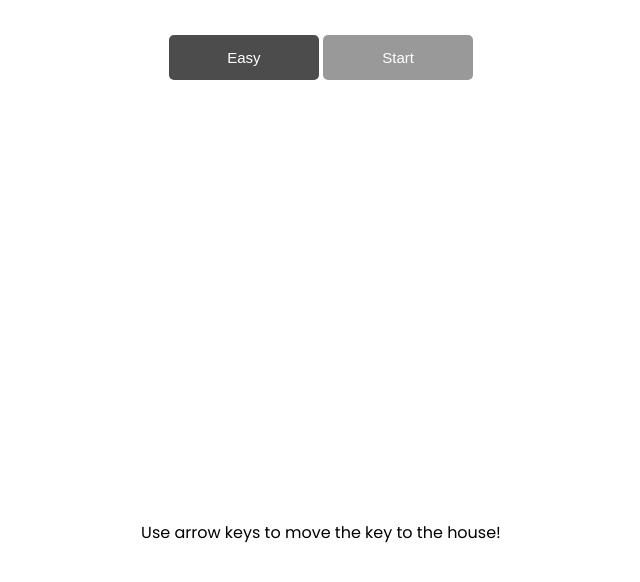
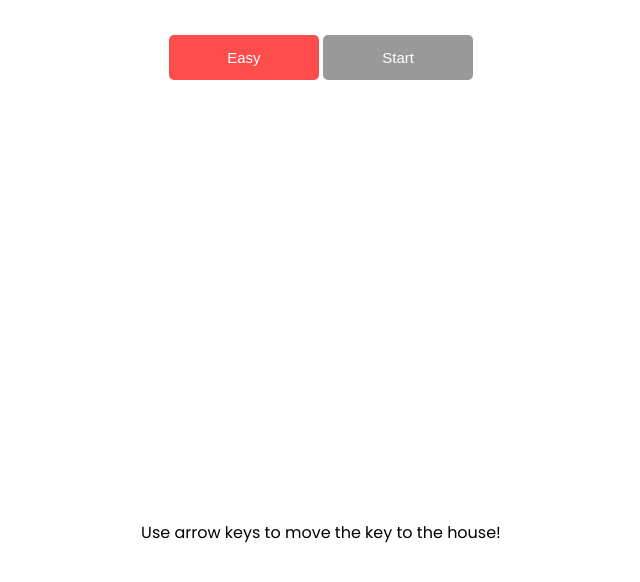
Before and after one commit to Liam-s-lind/Maze-Game-testing, a plain HTML site: page index.html in a window 1280 px wide. In both pictures the pointer is over the element 562 px from the left and 57 px from the top of the page. Shown: the whole page, without its empty margins (319-959 px from the left). Drawn offline with Linux system fonts and the light colour scheme.

Commit message:
changes in collor buttons

```diff
--- a/assets/styles.css
+++ b/assets/styles.css
@@ -58,12 +58,12 @@ input, select {
 
 /* Hover effect for input and select elements */
 input:hover, select:hover {
-	background-color: rgba(0, 0, 0, 0.70);
+	background-color: rgba(255, 0, 0, 0.7);
 }
 
 /* Active (click) effect for input and select elements */
 input:active, select:active {
-	background-color: black; /* Even darker background on click */
+	background-color: rgb(125, 0, 0); /* Even darker background on click */
 }
 
 /* Remove focus outline on input and select elements */
```
Also changed, not shown: Cartman.png (added), house.png (added).
